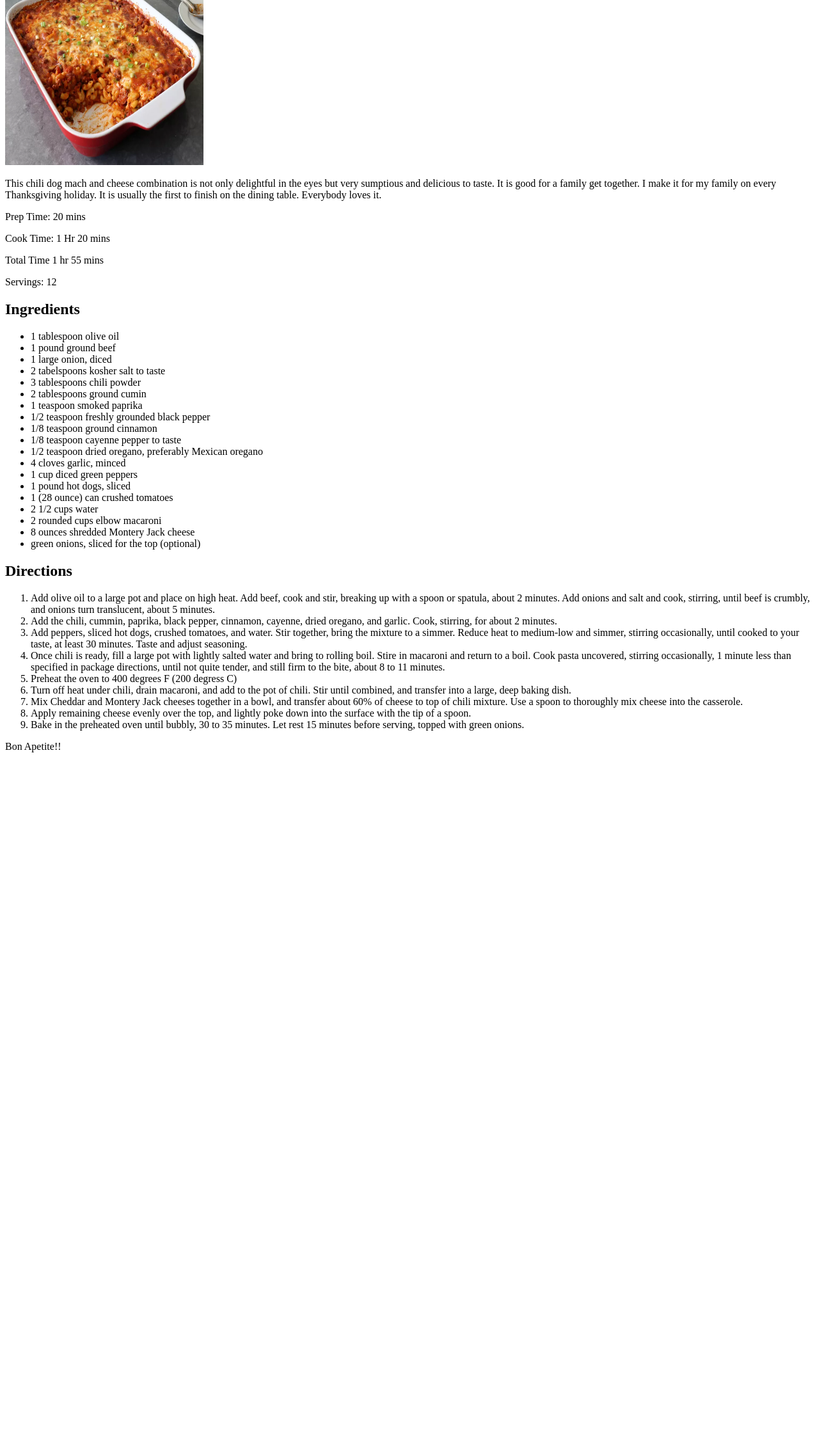
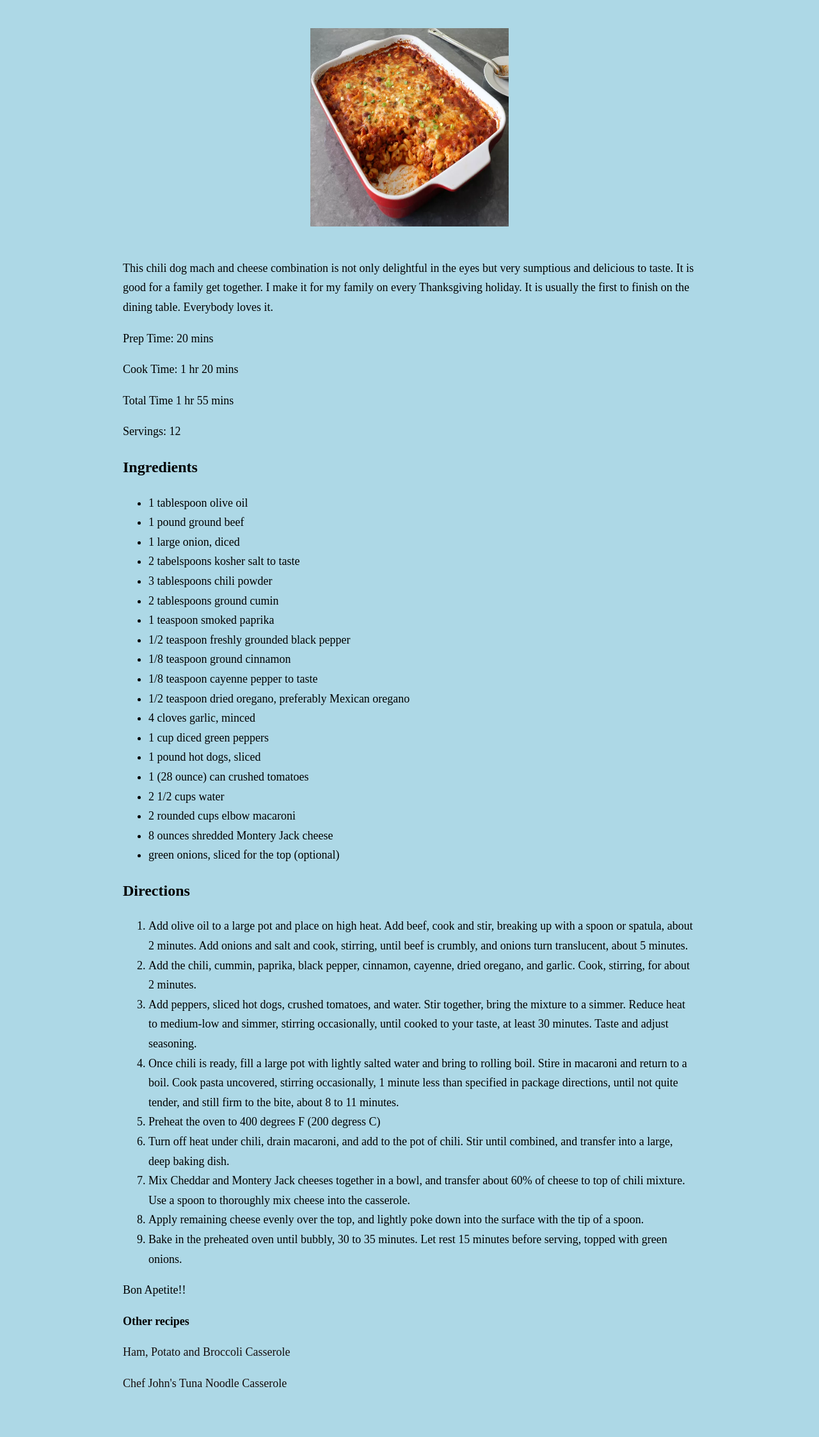
Before and after one commit to kwaboad/odin-recipes, a plain HTML site: page mac-and-cheese/mac-and-cheese.html in a window 1280 px wide. Shown: the part 132-2378 px from the top of the page at 64% size. Before the commit the page ends 1324 px from the top, so only its background shows below. Drawn offline with Linux system fonts and the light colour scheme.

Commit message:
modified files and new css stylesheet added

```diff
--- /dev/null
+++ b/css/style.css
@@ -0,0 +1,50 @@
+/* font-family: 'Open Sans', sans-serif;
+font-family: 'Poppins', sans-serif;
+font-family: 'Rufina', serif;
+font-family: 'Lora', serif;
+font-family: 'Playfair Display', serif; */
+
+body {background: lightblue;
+    margin-top: 100px;
+    padding-bottom: 50px;
+    width: 70%;
+    margin: auto;
+    padding-top: 50px;
+    line-height: 1.7;
+}
+
+p {color: 0000;
+    font-size: 18px;
+}
+
+a {color: #160e0e;
+text-decoration: none;}
+
+a:hover, a:focus {color: #595959;
+text-decoration: none;}
+
+li, ol {text-decoration: none;
+    font-size: 18px;
+}
+h1 {text-align: center;}
+
+.recipes {text-align: center;
+    font-size: 16px;
+    color: #000 bold;
+    width: 50%;
+    margin-left: auto;
+    margin-right: auto;
+    text-align: left;
+}
+
+img {display:block;
+    margin-left: auto;
+    margin-right: auto;
+    margin-bottom: 50px;
+    margin-top: 50px;
+}
+
+.other {font-size: 16px;
+text-decoration: none;
+line-height: 1.7;
+}
--- a/mac-and-cheese/mac-and-cheese.html
+++ b/mac-and-cheese/mac-and-cheese.html
@@ -4,6 +4,7 @@
     <meta charset="UTF-8">
     <meta name="viewport" content="width=device-width, initial-scale=1.0">
     <title>Mac and Cheese</title>
+    <link rel="stylesheet" href="../css/style.css" />
 </head>
 <body>
     <h1>Mac & Cheese Recipe</h1>
@@ -15,7 +16,7 @@
     </p>
 
     <p>Prep Time: 20 mins</p>
-    <p>Cook Time: 1 Hr 20 mins</p>
+    <p>Cook Time: 1 hr 20 mins</p>
     <p>Total Time 1 hr 55 mins</p>
     <p>Servings: 12</p>
 
@@ -78,5 +79,11 @@
     </ol>
 
     <p>Bon Apetite!!</p>
+
+    <div class="other">
+        <p><b>Other recipes</b></p>
+        <p><a href="../potato-casserole/ham-potato-casserole.html">Ham, Potato and Broccoli Casserole</a></p>
+        <p><a href="../tuna-noodle/tuna-noodle-casserole.html">Chef John's Tuna Noodle Casserole</a></p>
+    </div>
 </body>
 </html>
```
Also changed, not shown: index.html (+10 -6 lines), potato-casserole/ham-potato-casserole.html (+7 -0 lines), tuna-noodle/tuna-noodle-casserole.html (+7 -0 lines), 1 other file.
